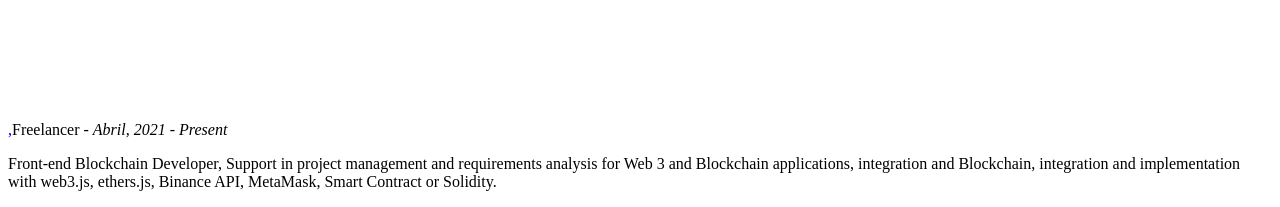
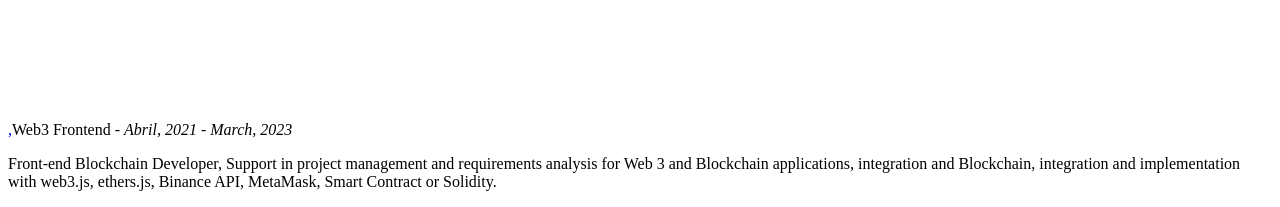
Before and after one commit to perezjair94/portfolio, a Next.js app: page / in a window 1280 px wide. Shown: the part 3020-3227 px from the top of the page. Built offline with nearby package versions, Linux system fonts and the light colour scheme.

Commit message:
feat(index): rename job title in bancacrypto and make finish date

```diff
--- a/pages/index.jsx
+++ b/pages/index.jsx
@@ -142,7 +142,7 @@ function Home() {
               ,
             </a>
             <span className="text-base lg:text-lg block md:inline-block">
-              Freelancer - <i>Abril, 2021 - Present</i>
+              Web3 Frontend - <i>Abril, 2021 - March, 2023</i>
             </span>
             <p className="text-base lg:text-lg font-light">
               Front-end Blockchain Developer, Support in project management and
```
